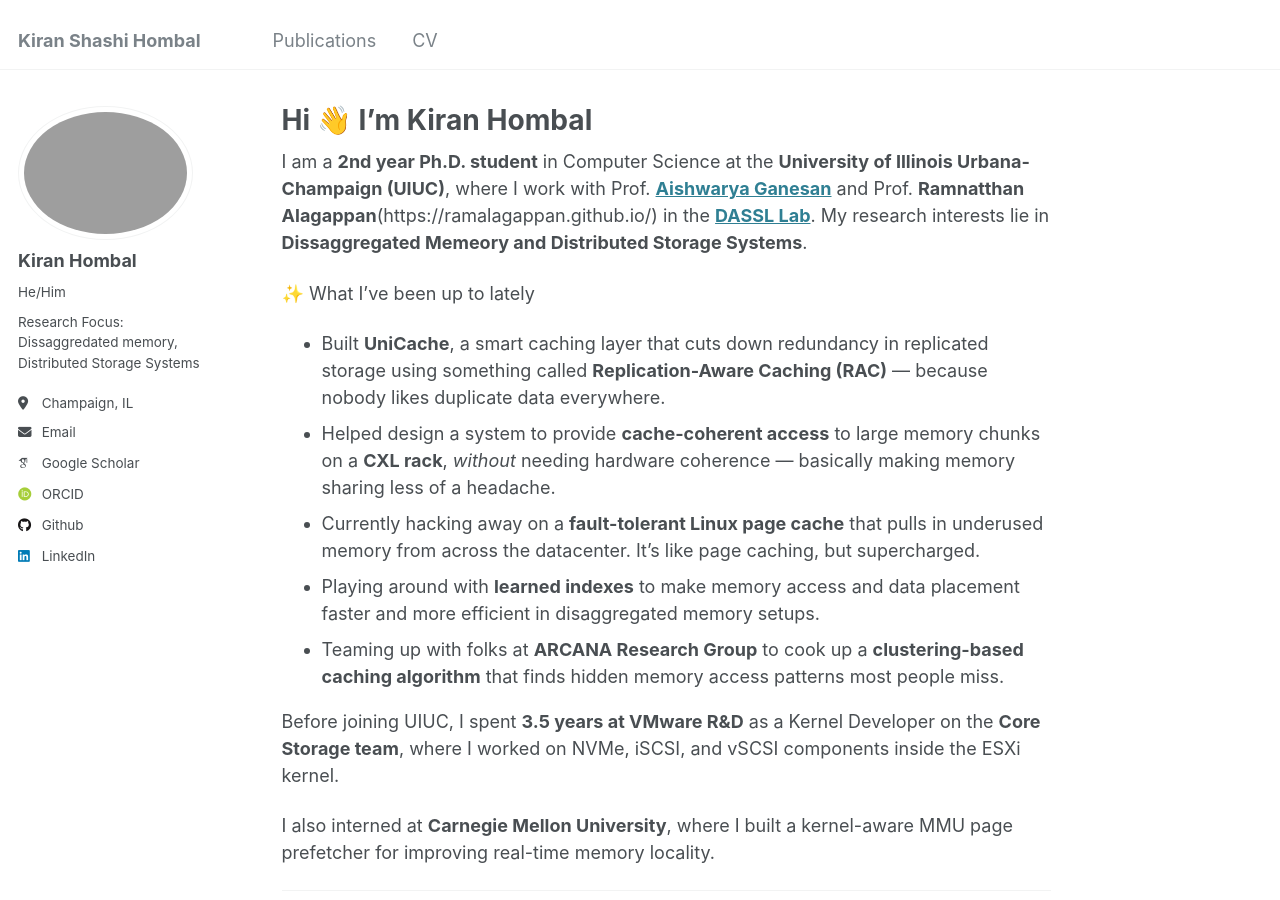
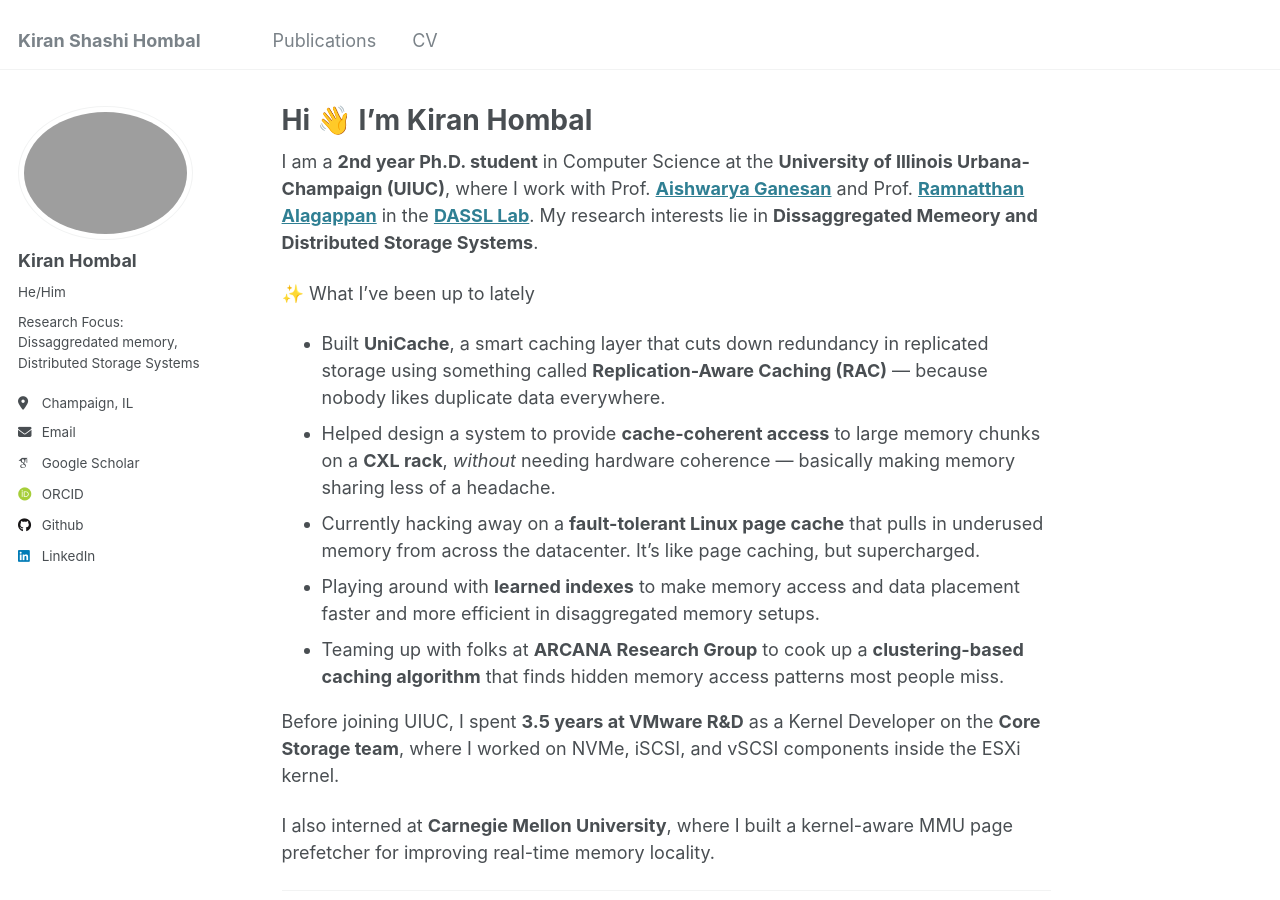
Before and after one commit to KSTARK007/KSTARK007.github.io, a Jekyll site: the page built from _pages/about.md, in a window 1280 px wide and 900 px high. Built offline with Jekyll 4.4.1, drawn with Linux system fonts in a browser that asks for light colours; some web fonts are replaced.

```diff
--- a/_pages/about.md
+++ b/_pages/about.md
@@ -7,7 +7,7 @@ redirect_from:
   - /about.html
 ---
 
-I am a **2nd year Ph.D. student** in Computer Science at the **University of Illinois Urbana-Champaign (UIUC)**, where I work with Prof. [**Aishwarya Ganesan**](https://aishwaryaganesan.github.io/) and Prof. **Ramnatthan Alagappan**(https://ramalagappan.github.io/) in the [**DASSL Lab**](https://dassl-uiuc.github.io/). My research interests lie in **Dissaggregated Memeory and Distributed Storage Systems**.
+I am a **2nd year Ph.D. student** in Computer Science at the **University of Illinois Urbana-Champaign (UIUC)**, where I work with Prof. [**Aishwarya Ganesan**](https://aishwaryaganesan.github.io/) and Prof. [**Ramnatthan Alagappan**](https://ramalagappan.github.io/) in the [**DASSL Lab**](https://dassl-uiuc.github.io/). My research interests lie in **Dissaggregated Memeory and Distributed Storage Systems**.
 
 
 ✨ What I’ve been up to lately
```
